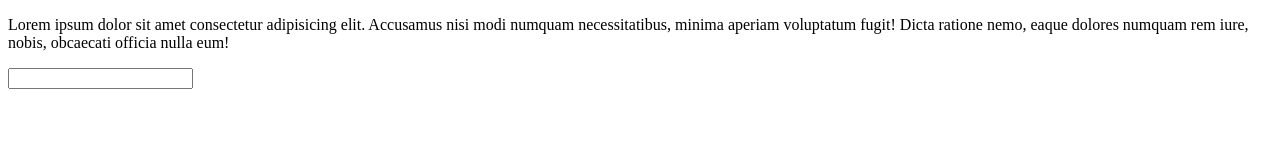
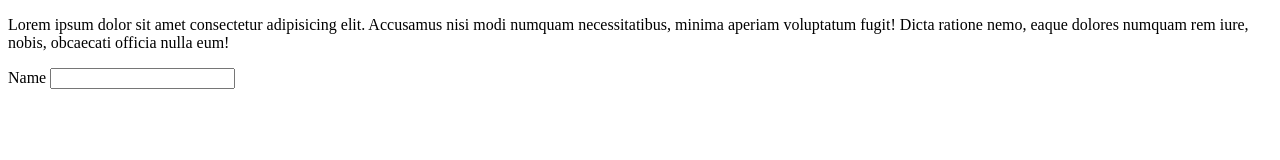
Before and after one commit to RoxanaArdeleanu/1stproject, a plain HTML site: page contact.html in a window 1280 px wide. Drawn offline with Linux system fonts and the light colour scheme.

Commit message:
am adaugat un label in fisierul contact.html

```diff
--- a/contact.html
+++ b/contact.html
@@ -12,6 +12,7 @@
       ratione nemo, eaque dolores numquam rem iure, nobis, obcaecati officia
       nulla eum!
     </p>
+    <label for="name">Name</label>
     <input type="text" />
   </body>
 </html>
```
